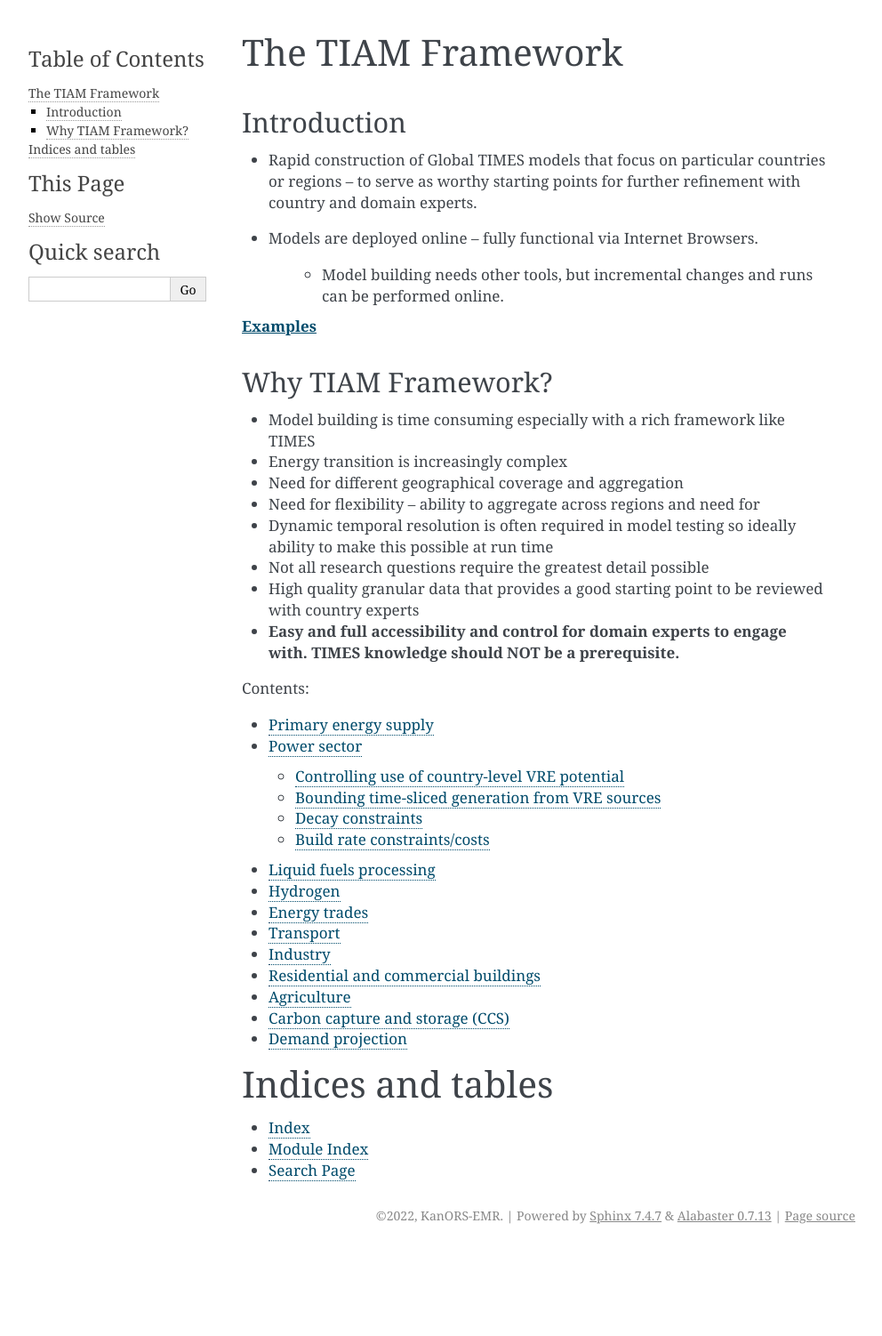
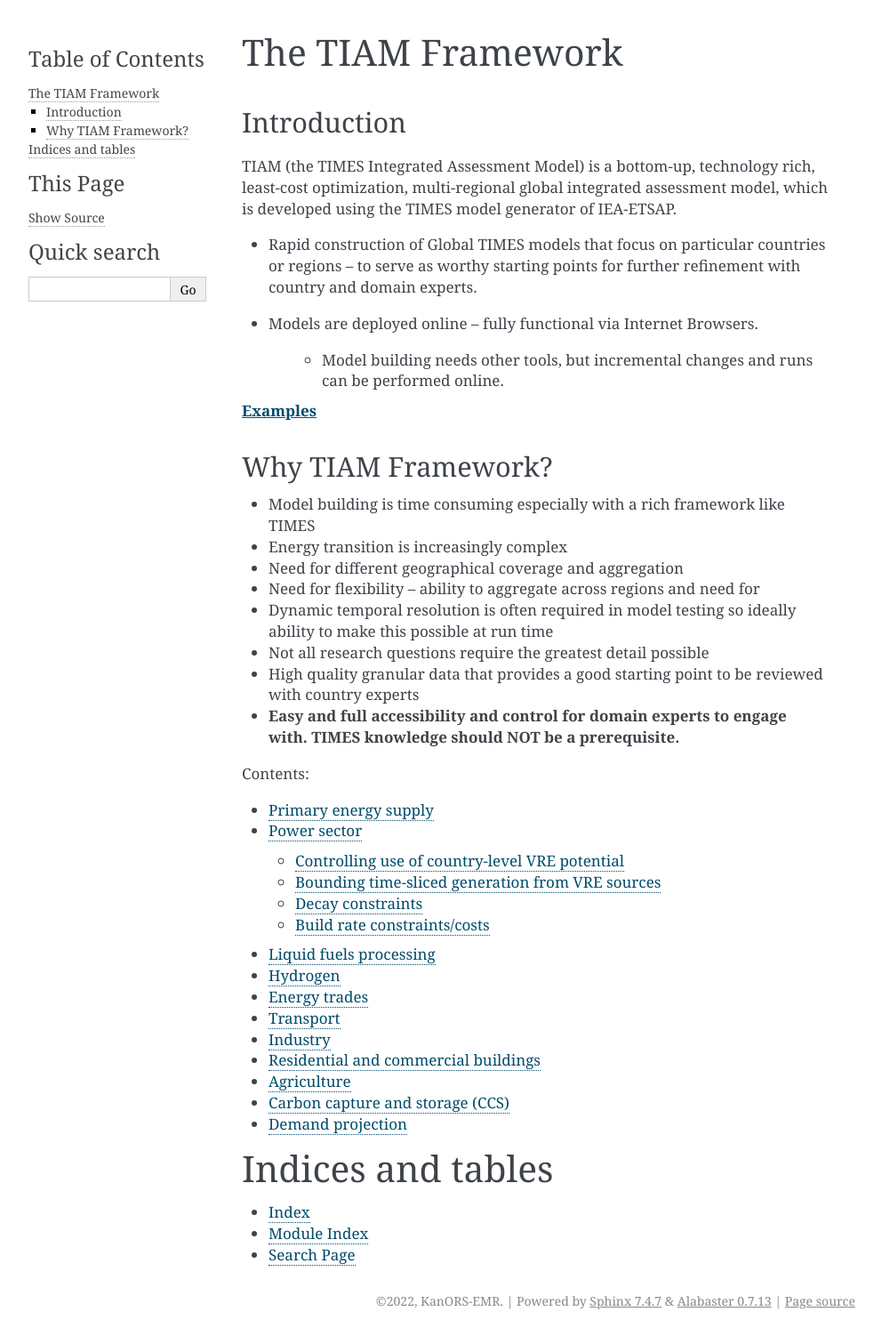
Before and after one commit to kanors-emr/Tiam_Framework-documentation, a Sphinx documentation site: the page built from source/index.rst, in a window 1280 px wide. Shown: the whole page at 89% size, without its empty margins (148-1140 px from the left). Built offline with Sphinx 7.4.7, drawn with Linux system fonts in a browser that asks for light colours; before the commit the page ends 1406 px from its top, so only the background shows below that.

Commit message:
Update index.rst

```diff
--- a/source/index.rst
+++ b/source/index.rst
@@ -8,6 +8,9 @@ The TIAM Framework
 
 Introduction
 ^^^^^^^^^^^^^
+
+TIAM (the TIMES Integrated Assessment Model) is a bottom-up, technology rich, least-cost optimization, multi-regional global integrated assessment model,
+which is developed using the TIMES model generator of IEA-ETSAP.
 
 * Rapid construction of Global TIMES models that focus on particular countries or regions – to serve as worthy starting points for further refinement with country and domain experts.
 * Models are deployed online – fully functional via Internet Browsers.
```
